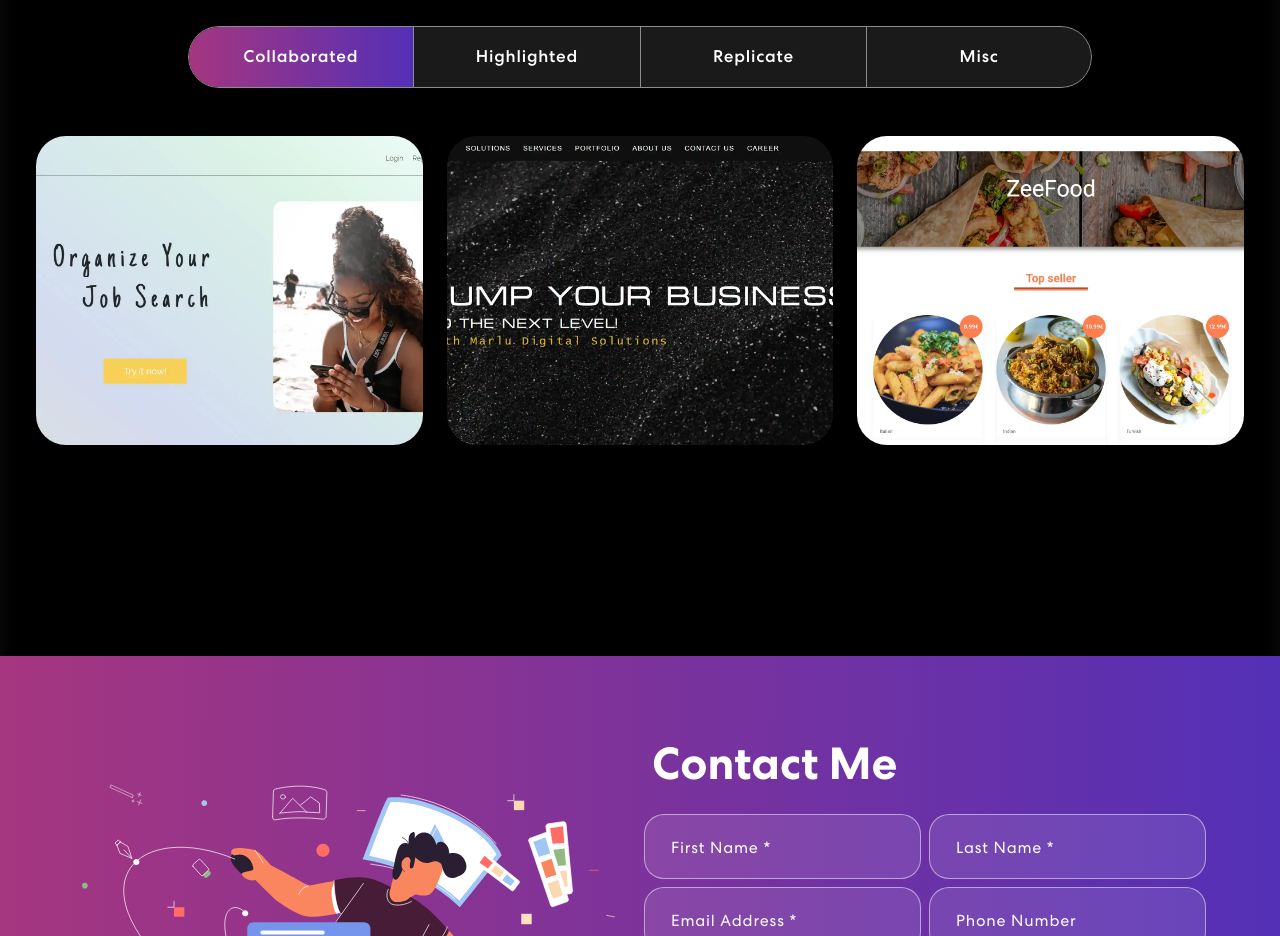
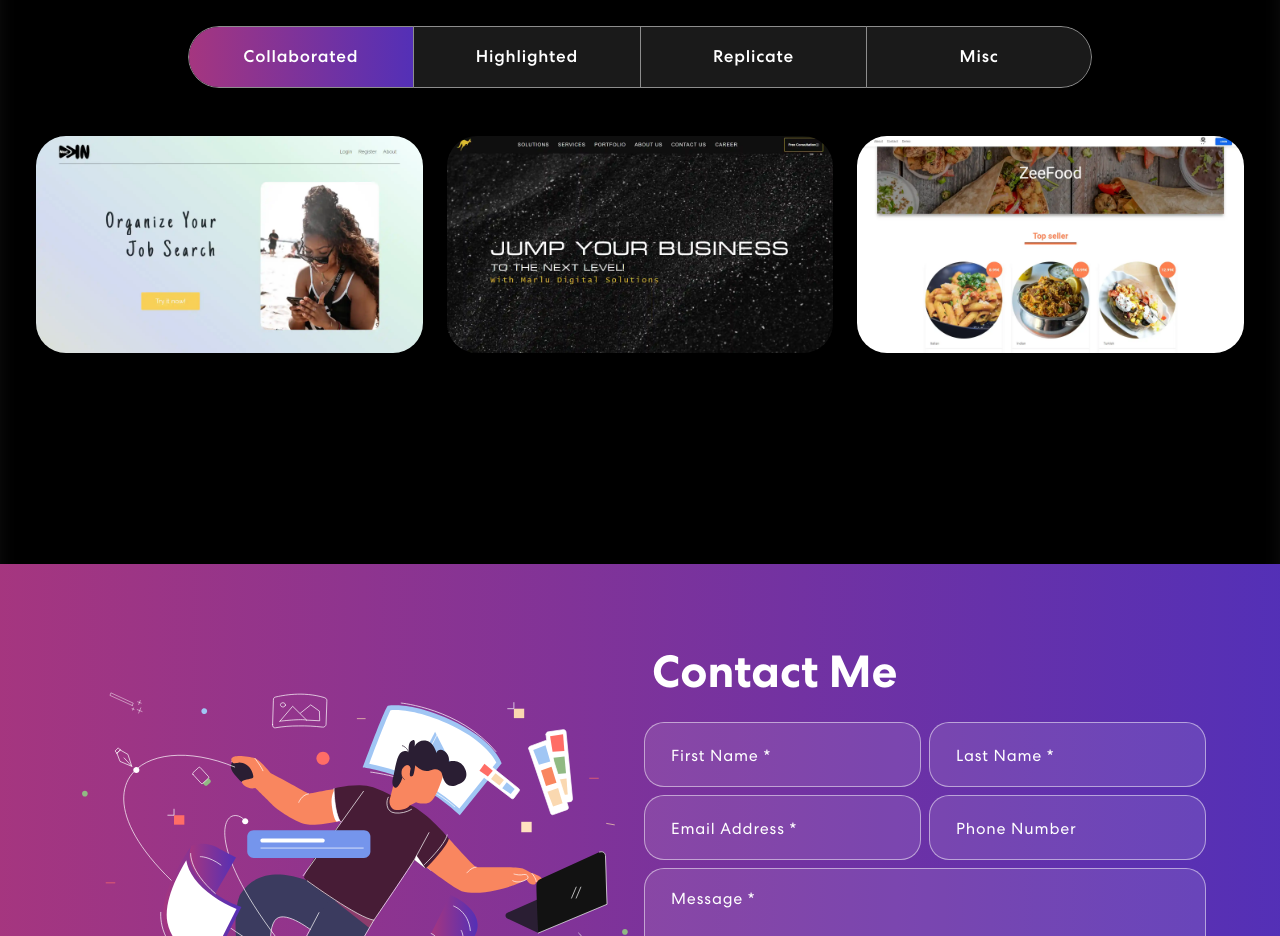
Before and after one commit to kemdev/kemdev.github.io, a Next.js app: page / in a window 1280 px wide. Shown: the part 2660-3596 px from the top of the page. Built offline with nearby package versions, Linux system fonts and the light colour scheme.

Commit message:
fixed some style stuff

```diff
--- a/components/ProjectsCard.jsx
+++ b/components/ProjectsCard.jsx
@@ -1,6 +1,6 @@
 import React from "react";
 import { motion, AnimatePresence } from "framer-motion";
-import Image from "next/image";
+// import Image from "next/image";
 
 import OpenInNewRoundedIcon from "@mui/icons-material/OpenInNewRounded";
 
@@ -34,13 +34,10 @@ export default function ProjectsCard({
         }}
       >
         <div className={`proj-imgbx`}>
-          <Image
+          <img
             src={image}
             alt={name}
-            width="100%"
-            height="80%"
-            layout="responsive"
-            className="img-fluid"
+            style={{ width: "100%", height: "100%" }}
           />
           <div className="proj-txtx">
             <h4>{name}</h4>
--- a/pages/api/contact.js
+++ b/pages/api/contact.js
@@ -9,8 +9,7 @@ export default async (req, res) => {
   const name = firstName + ' ' + lastName;
   const msg = {
       to: "abdulkarim.alarmanazi@gmail.com",
-    //   from: email,
-      from: 'abdulkarim.alarmanazi@gmail.com',
+      from: email,
       name,
       subject: "New Message from " + name,
       phone,
--- a/styles/project.css
+++ b/styles/project.css
@@ -238,7 +238,6 @@
 }
 
 .img-fluid{
-  height: 800px !important;
+  /* height: 800px !important; */
   width: 100%;
-
 }
```
